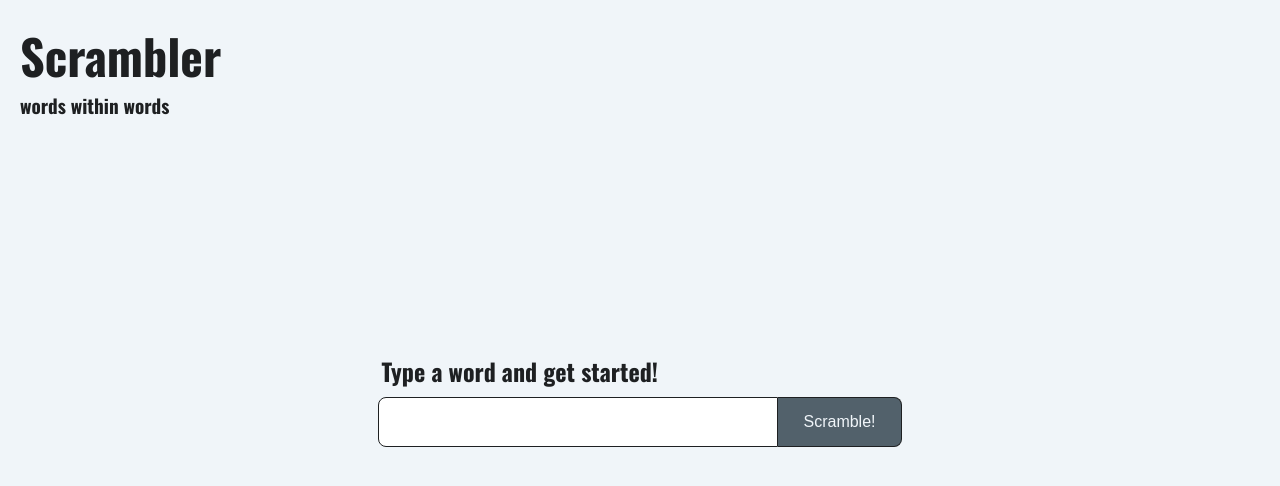
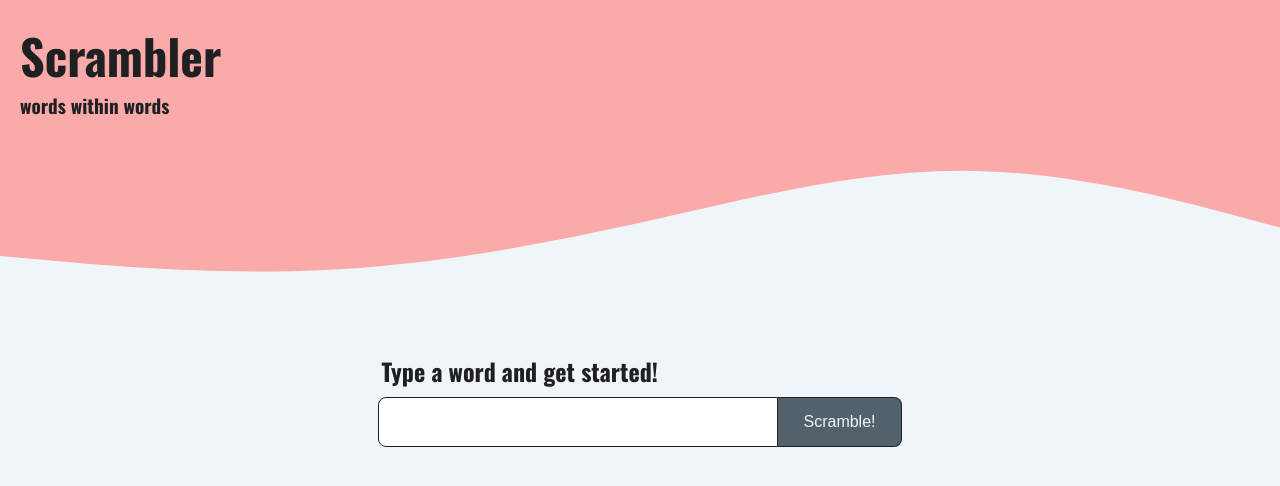
Before and after one commit to nsars19/unscrambler-app-ui, a React (Create React App) app: page / in a window 1280 px wide. Shown: the top 486 px of the page. Built offline with nearby package versions, Linux system fonts and the light colour scheme.

Commit message:
add wave svg to header component

```diff
--- a/src/header.js
+++ b/src/header.js
@@ -1,4 +1,5 @@
 import styled from "styled-components";
+import Wave from "./waves";
 
 const StyledHeader = styled.header`
   position: absolute;
@@ -7,6 +8,7 @@ const StyledHeader = styled.header`
   width: 100%;
   padding-left: 20px;
   padding-top: 20px;
+
   h1 {
     font-size: 3rem;
   }
@@ -18,9 +20,12 @@ const StyledHeader = styled.header`
 
 export default function Header() {
   return (
-    <StyledHeader>
-      <h1>Scrambler</h1>
-      <h3>words within words</h3>
-    </StyledHeader>
+    <>
+      <Wave />
+      <StyledHeader>
+        <h1>Scrambler</h1>
+        <h3>words within words</h3>
+      </StyledHeader>
+    </>
   );
 }
--- /dev/null
+++ b/src/waves.js
@@ -0,0 +1,27 @@
+import styled from "styled-components";
+
+const StyledWave = styled.div`
+  position: absolute;
+  width: 100%;
+`;
+
+export default function Wave() {
+  return (
+    <StyledWave>
+      {/* <svg xmlns="http://www.w3.org/2000/svg" viewBox="0 0 1440 320">
+        <path
+          fill="#faaba9"
+          fill-opacity="1"
+          d="M0,288L26.7,261.3C53.3,235,107,181,160,186.7C213.3,192,267,256,320,272C373.3,288,427,256,480,208C533.3,160,587,96,640,112C693.3,128,747,224,800,256C853.3,288,907,256,960,224C1013.3,192,1067,160,1120,165.3C1173.3,171,1227,213,1280,234.7C1333.3,256,1387,256,1413,256L1440,256L1440,0L1413.3,0C1386.7,0,1333,0,1280,0C1226.7,0,1173,0,1120,0C1066.7,0,1013,0,960,0C906.7,0,853,0,800,0C746.7,0,693,0,640,0C586.7,0,533,0,480,0C426.7,0,373,0,320,0C266.7,0,213,0,160,0C106.7,0,53,0,27,0L0,0Z"
+        ></path>
+      </svg> */}
+      <svg xmlns="http://www.w3.org/2000/svg" viewBox="0 0 1440 320">
+        <path
+          fill="#faaba9"
+          fillOpacity="1"
+          d="M0,288L60,293.3C120,299,240,309,360,304C480,299,600,277,720,250.7C840,224,960,192,1080,192C1200,192,1320,224,1380,240L1440,256L1440,0L1380,0C1320,0,1200,0,1080,0C960,0,840,0,720,0C600,0,480,0,360,0C240,0,120,0,60,0L0,0Z"
+        ></path>
+      </svg>
+    </StyledWave>
+  );
+}
```
